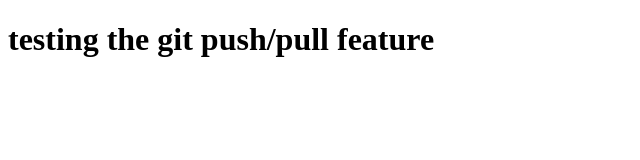
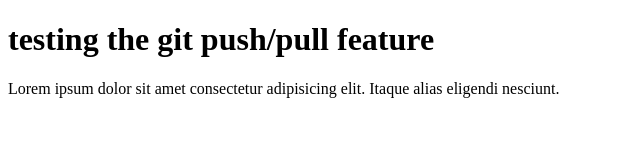
Before and after one commit to manoranjan-dev/Clone-FirebaseBlogPage, a plain HTML site: page index.html in a window 1280 px wide. Shown: the whole page, without its empty margins (0-640 px from the left). Drawn offline with Linux system fonts and the light colour scheme.

Commit message:
modified 1

```diff
--- a/index.html
+++ b/index.html
@@ -7,5 +7,7 @@
 </head>
 <body>
     <h1>testing the git push/pull feature</h1>
+    <p>Lorem ipsum dolor sit amet consectetur adipisicing elit. Itaque alias eligendi nesciunt.</p>
+
 </body>
 </html>
```
